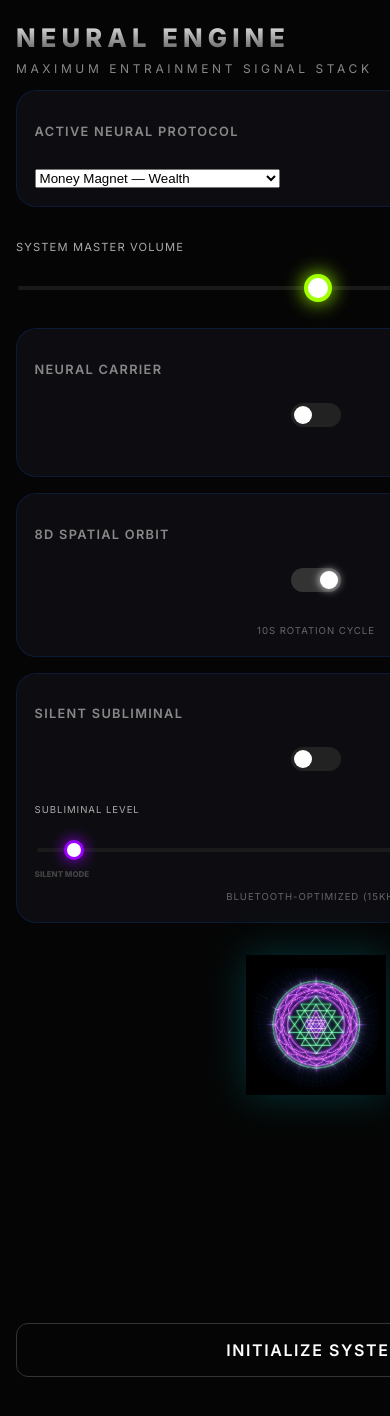
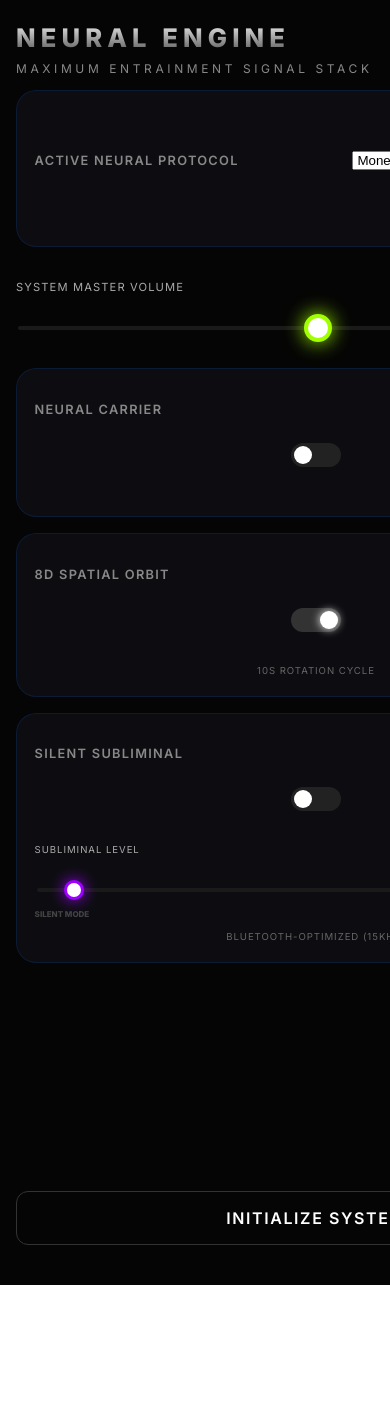
Before and after one commit to lilwezzy/neural, a React (Vite) app: page / in a window 390 px wide. Shown: the top 1416 px of the page. After the commit the page ends 1285 px from the top, so only its background shows below. Built offline with nearby package versions, Linux system fonts and the light colour scheme.

Commit message:
UI: Relocate affirmations to protocol card and remove Sri Yantra centerpiece

```diff
--- a/src/App.css
+++ b/src/App.css
@@ -289,105 +289,40 @@ input:checked+.small-toggle:before {
     box-shadow: 0 0 30px rgba(255, 255, 255, 0.2);
 }
 
-/* Kinetic Affirmation Projection */
-.affirmation-projection-layer {
-    position: fixed;
-    bottom: 5vh;
-    left: 0;
-    right: 0;
+
+/* Kinetic Affirmation Projection - Relocated to Card */
+.card-affirmation-display {
+    padding-top: 1rem;
+    border-top: 1px solid rgba(255, 255, 255, 0.05);
+    min-height: 3rem;
     display: flex;
-    flex-direction: column;
     align-items: center;
-    pointer-events: none;
-    z-index: 10;
-    text-align: center;
-    padding: 0 2rem;
+    justify-content: center;
 }
 
 .affirmation-text {
-    font-size: 0.8rem;
+    font-size: 0.7rem;
     font-weight: 300;
-    letter-spacing: 0.4em;
+    letter-spacing: 0.2em;
     text-transform: uppercase;
     color: white;
     opacity: 0;
-    filter: blur(10px);
-    transition: all 2s cubic-bezier(0.4, 0, 0.2, 1);
-    max-width: 600px;
-    line-height: 1.8;
+    filter: blur(5px);
+    transition: all 1.5s cubic-bezier(0.4, 0, 0.2, 1);
+    max-width: 100%;
+    line-height: 1.6;
+    text-align: center;
 }
 
 .affirmation-text.visible {
-    opacity: 0.4;
+    opacity: 0.5;
     filter: blur(0px);
-    letter-spacing: 0.2em;
-}
-
-.projection-label {
-    font-size: 0.5rem;
-    letter-spacing: 0.5em;
-    color: var(--neon-cyan);
-    margin-bottom: 1rem;
-    opacity: 0.3;
-    text-transform: uppercase;
+    letter-spacing: 0.1em;
 }
 
 @media (max-width: 768px) {
     .affirmation-text {
-        font-size: 0.65rem;
-        letter-spacing: 0.2em;
+        font-size: 0.6rem;
+        letter-spacing: 0.1em;
     }
 }
-
-/* Neural Core Logo */
-.neural-core-container {
-    display: flex;
-    justify-content: center;
-    align-items: center;
-    margin: 2rem 0;
-    perspective: 1000px;
-}
-
-.neural-core-logo {
-    width: 180px;
-    height: 180px;
-    object-fit: contain;
-    filter: drop-shadow(0 0 20px rgba(0, 242, 255, 0.2));
-    transition: all 0.5s cubic-bezier(0.4, 0, 0.2, 1);
-}
-
-.neural-core-logo.active {
-    animation: neural-rotate 60s linear infinite, neural-pulse var(--pulse-speed, 2s) ease-in-out infinite;
-    filter: drop-shadow(0 0 40px rgba(0, 242, 255, 0.5));
-}
-
-@keyframes neural-rotate {
-    from {
-        transform: rotate(0deg);
-    }
-
-    to {
-        transform: rotate(360deg);
-    }
-}
-
-@keyframes neural-pulse {
-
-    0%,
-    100% {
-        transform: scale(1);
-        opacity: 0.8;
-    }
-
-    50% {
-        transform: scale(1.05);
-        opacity: 1;
-    }
-}
-
-@media (max-width: 768px) {
-    .neural-core-logo {
-        width: 140px;
-        height: 140px;
-    }
-}
--- a/src/components/Dashboard.tsx
+++ b/src/components/Dashboard.tsx
@@ -122,13 +122,23 @@ export default function Dashboard() {
                     <h1>NEURAL ENGINE</h1>
                     <p>Maximum Entrainment Signal Stack</p>
                 </div>
-                <div className="program-select card" style={{ marginBottom: '2rem' }}>
-                    <h3>Active Neural Protocol</h3>
-                    <select value={selectedProgramId} onChange={(e) => setSelectedProgramId(e.target.value)}>
-                        {NEURAL_PROGRAMS.map(p => (
-                            <option key={p.id} value={p.id}>{p.name} — {p.category}</option>
-                        ))}
-                    </select>
+                <div className="program-select card" style={{ marginBottom: '2rem', minHeight: '120px', display: 'flex', flexDirection: 'column', justifyContent: 'center' }}>
+                    <div style={{ display: 'flex', justifyContent: 'space-between', alignItems: 'flex-start', marginBottom: '1rem' }}>
+                        <h3 style={{ margin: 0 }}>Active Neural Protocol</h3>
+                        <select value={selectedProgramId} onChange={(e) => setSelectedProgramId(e.target.value)} style={{ width: 'auto', maxWidth: '60%' }}>
+                            {NEURAL_PROGRAMS.map(p => (
+                                <option key={p.id} value={p.id}>{p.name} — {p.category}</option>
+                            ))}
+                        </select>
+                    </div>
+
+                    {subliminalOn && engineOn && (
+                        <div className="card-affirmation-display">
+                            <div className={`affirmation-text ${showAffirmation ? 'visible' : ''}`}>
+                                {activeProg.affirmations[currentAffirmationIndex]}
+                            </div>
+                        </div>
+                    )}
                 </div>
 
                 <div className="slider-container slider-lime">
@@ -223,17 +233,6 @@ export default function Dashboard() {
                     </div>
                 </div>
 
-                <div className="neural-core-container">
-                    <img
-                        src="/sri-yantra.png"
-                        className={`neural-core-logo ${engineOn ? 'active' : ''}`}
-                        style={{
-                            '--pulse-speed': `${1 / activeProg.entrainmentFreq * 4}s`
-                        } as React.CSSProperties}
-                        alt="Neural Core"
-                    />
-                </div>
-
                 <div className="spectrogram-section">
                     <Spectrogram analyzer={audioEngine.analyzer} />
                 </div>
@@ -246,15 +245,6 @@ export default function Dashboard() {
                     {engineOn ? 'SYSTEM ACTIVE' : 'INITIALIZE SYSTEM'}
                 </button>
             </div>
-
-            {subliminalOn && engineOn && (
-                <div className="affirmation-projection-layer">
-                    <div className="projection-label">Neural Projection</div>
-                    <div className={`affirmation-text ${showAffirmation ? 'visible' : ''}`}>
-                        {activeProg.affirmations[currentAffirmationIndex]}
-                    </div>
-                </div>
-            )}
         </>
     );
 }
```
